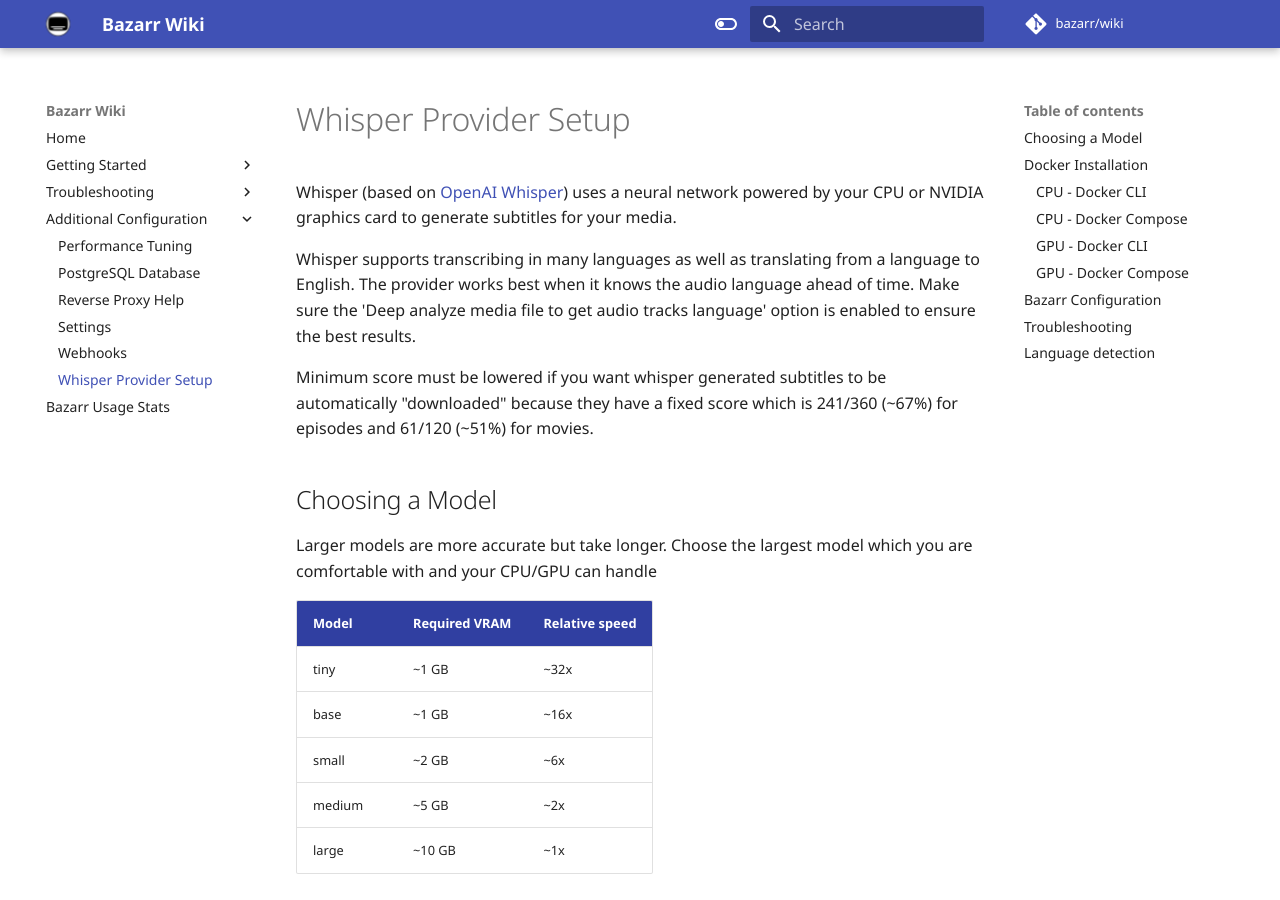
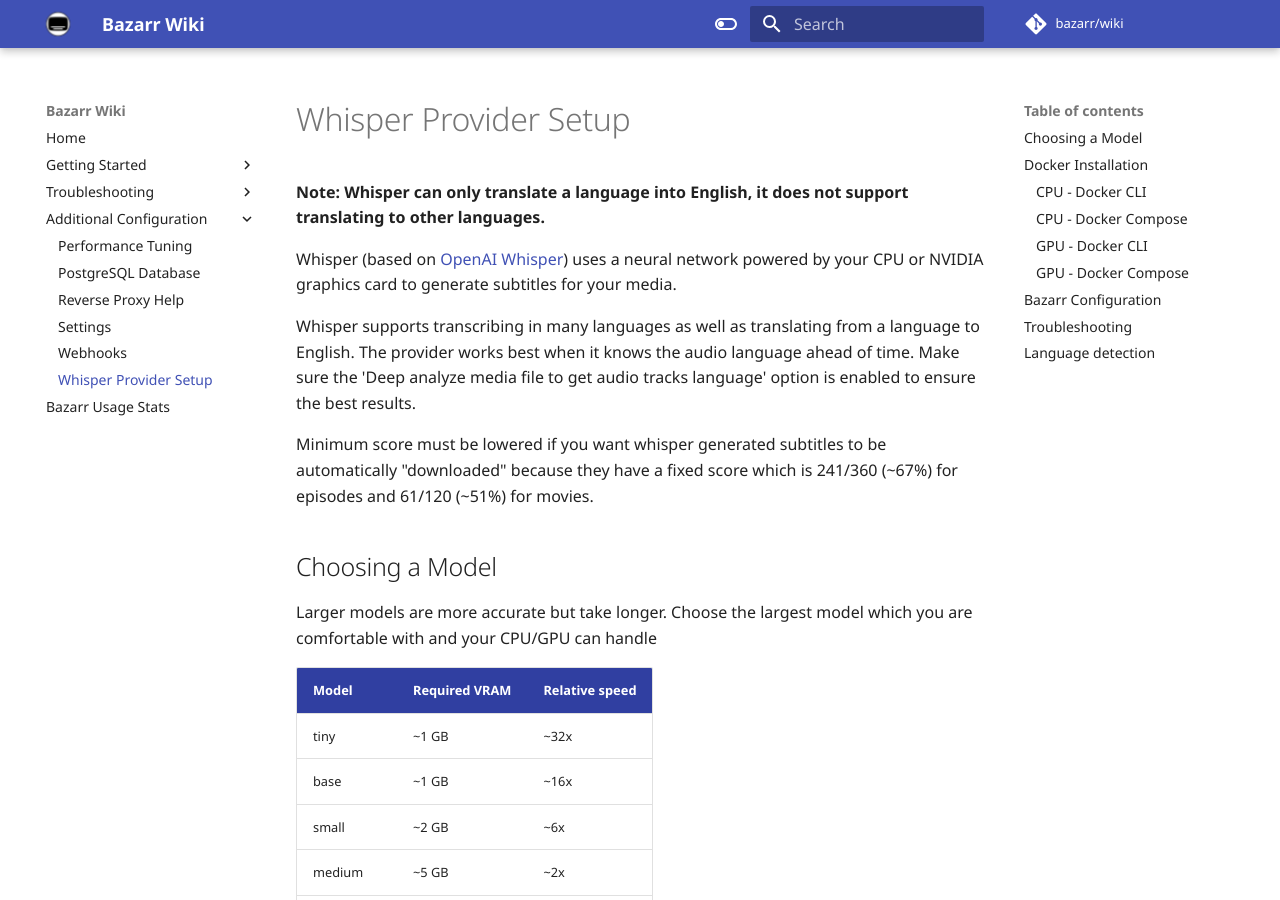
Before and after one commit to bazarr/wiki, an MkDocs documentation site: the page built from docs/Additional-Configuration/Whisper-Provider.md, in a window 1280 px wide and 900 px high. Built offline with MkDocs 1.6.1 and Material for MkDocs 9.7.7, drawn with Linux system fonts in a browser that asks for light colours; some web fonts are replaced; comment, search, counter and statistics services are not loaded.

Commit message:
Update Whisper-Provider.md

```diff
--- a/docs/Additional-Configuration/Whisper-Provider.md
+++ b/docs/Additional-Configuration/Whisper-Provider.md
@@ -1,4 +1,6 @@
 # Whisper Provider Setup
+
+**Note: Whisper can only translate a language into English, it does not support translating to other languages.**
 
 Whisper (based on [OpenAI Whisper](https://github.com/openai/whisper)) uses a neural network powered by your CPU or NVIDIA graphics card to generate subtitles for your media.
 
```
